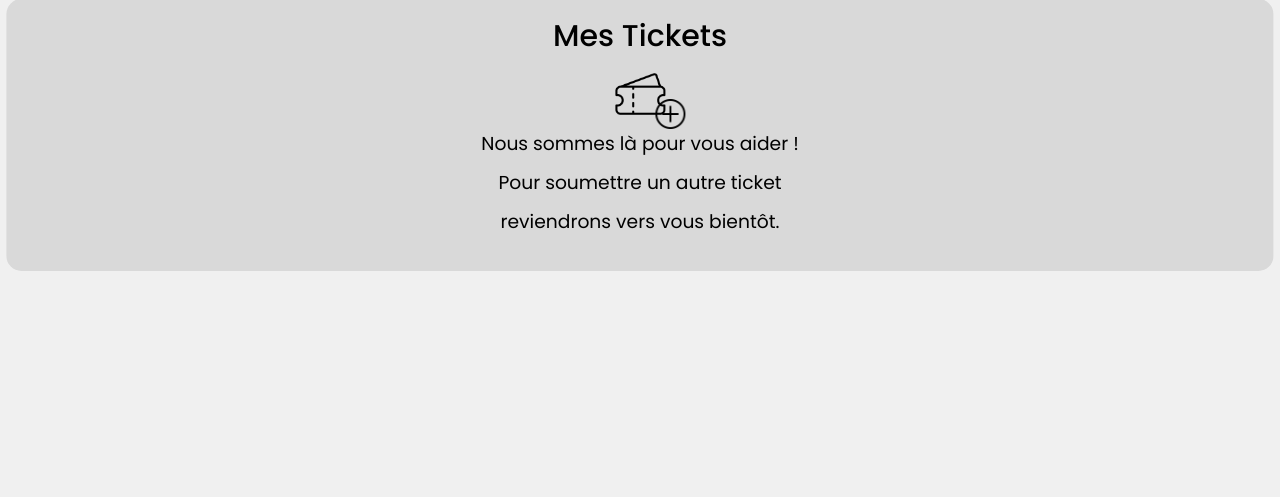
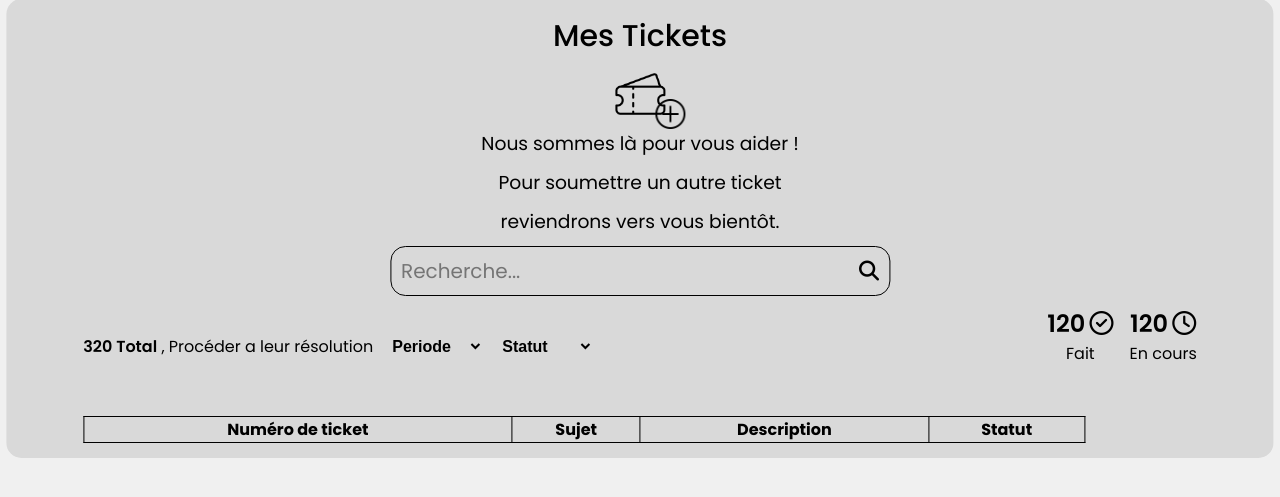
Before and after one commit to halimchoukani/ReclamationTickets, a PHP site: page /view/Client/MesTickets.php in a window 1280 px wide. Shown: the part 117-614 px from the top of the page. Run offline with PHP 8.4, Linux system fonts and the light colour scheme; lists and menus that the app fills with data are empty.

Commit message:
changement de la front ent de MesTickets.php

```diff
--- /dev/null
+++ b/assets/mestickets.css
@@ -0,0 +1,99 @@
+.search-bar{
+    background-color:#d9d9d9 ;
+    border: 1px solid black;
+    padding: 5px 10px;
+    border-radius: 15px;
+    width: 500px;
+    height: 50px;
+    display: flex;
+    align-items: center;
+    justify-content: space-between;
+}
+.search-bar input{
+    background:none;
+    font-size: 20px;
+    font-family: poppins;
+    font-weight: 5  00;
+    outline: none;
+    border: none;
+    width: 100%;
+}
+.search-bar button{
+    background:none ;
+    outline: none;
+    border: none;
+}
+.search-bar button i{
+    font-size: 20px;
+}
+
+.detail{
+    width: 90%;
+    display: flex;
+    flex-direction: row;
+    align-items: center;
+    justify-content: space-between;
+    gap: 10px;
+}
+
+.detail1{
+    display: flex;
+    flex-direction: row;
+    align-items: center;
+    gap: 10px;
+    margin-top: 20px;
+}
+
+.detail1 .total{
+    font-size: 1em;
+}
+
+.detail1 .total span{
+    font-weight: 600;
+}
+.detail1 select{
+    width: 100px;
+    height: 30px;
+    border: none;
+    outline: none;
+    background-color: #d9d9d9;
+    font-size: 1em;
+    font-weight: 550;
+    padding: 5px;
+}
+
+.detail2{
+    display: flex;
+    flex-direction: row;
+    gap: 1em;
+}
+
+.detail2 .fait,.detail2 .en-cours{
+    display: flex;
+    flex-direction: column;
+    align-items: center;
+    justify-content: center;
+}
+.detail2 .fait .number span,.detail2 .en-cours .number span{
+    font-size: 1.5em;
+    font-weight: 600;
+}
+.detail2 .fait .number i,.detail2 .en-cours .number i{
+    font-size: 1.5em;
+}
+
+.info{
+    width: 90%;
+    margin-top: 20px;
+    display: flex;
+    flex-direction: row;
+    align-items: center;
+    justify-content: space-between;
+    gap: 10px;
+}
+.info table{
+    width: 90%;
+    margin-top: 20px;
+    border-collapse: collapse;
+    border: 1px solid black;
+}
--- a/view/Client/MesTickets.php
+++ b/view/Client/MesTickets.php
@@ -7,6 +7,7 @@
   <title>Document</title>
   <link rel="stylesheet" href="https://cdnjs.cloudflare.com/ajax/libs/font-awesome/6.5.1/css/all.min.css" />
   <link rel="stylesheet" href="../../assets/style.css">
+  <link rel="stylesheet" href="../../assets/mestickets.css">
   <style>
     .dropdown-content {
       display: none;
@@ -119,8 +120,43 @@
     </a>
     <h3>Nous sommes là pour vous aider !</h3>
     <h3>Pour soumettre un autre ticket </h3><h3> reviendrons vers vous bientôt.</h3>
-    <div class="search-bar"></div>
-    <div class="detail"></div>
+    <div class="search-bar">
+      <input type="text" placeholder="Recherche..." />
+      <button><i class="fas fa-search"></i></button>
+    </div>
+    <div class="detail">
+      <div class="detail1">
+        <span class="total"><span>320 Total</span> , Procéder a leur résolution </span>
+        <select class="periode-select" name="" id="">
+          <option value="">Periode</option>
+          <option value="">periode1</option>
+        </select>
+        <select class="statut-select" name="" id="">
+          <option value="">Statut</option>
+          <option value="">statut1</option>
+        </select>
+      </div>
+      <div class="detail2">
+        <div class="fait">
+          <span class="number"><span>120</span> <i class="fa-regular fa-circle-check"></i></span>
+          <span class="text">Fait</span>
+        </div>
+        <div class="en-cours">
+          <span class="number"><span>120</span> <i class="fa-regular fa-clock"></i></span>
+          <span class="text">En cours</span>
+        </div>
+      </div>
+    </div>
+    <div class="info">
+      <table border="1">
+        <tr>
+          <th>Numéro de ticket</th>
+          <th>Sujet</th>
+          <th>Description</th>
+          <th>Statut</th>
+        </tr>
+      </table>
+    </div>
   </div>
 
   <script src="../../assets/nav.js
```
